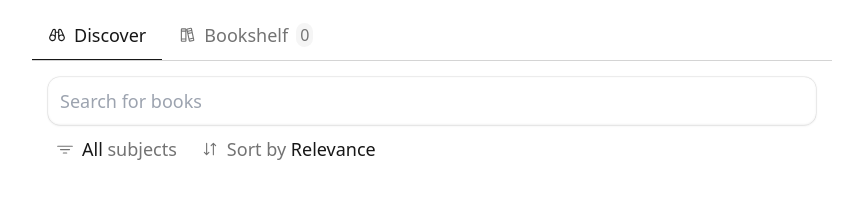
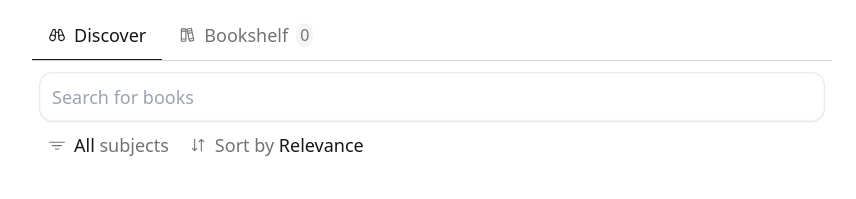
Before and after one commit to andyburris/csci1300-aggregation, a React (Create React App) app: page / in a window 1280 px wide. Shown: the part 145-344 px from the top of the page, without its empty margins (208-1064 px from the left). Built offline with nearby package versions, Linux system fonts and the light colour scheme.

Commit message:
add ebook info

```diff
--- a/src/App.tsx
+++ b/src/App.tsx
@@ -56,7 +56,7 @@ function App() {
 					<TabTrigger value="discover"><Binoculars/>Discover</TabTrigger>
 					<TabTrigger value="bookshelf"><Books/>Bookshelf <div className="text-neutral-500 bg-neutral-100 px-1 text-base rounded-full">{shelf.size}</div></TabTrigger>
 				</Tabs.List>
-				<Tabs.Content value="discover" className="py-4">
+				<Tabs.Content value="discover" className="py-3">
 					<div className="flex flex-col gap-4">
 						{discoveryList}
 					</div>
--- a/src/components/BookItem.tsx
+++ b/src/components/BookItem.tsx
@@ -15,7 +15,7 @@ export function BookItem({ book, shelfLocation, onAddToShelf }: { book: Book, sh
                 <p className="font-semibold">{book.title}</p>
                 <p className="text-neutral-500">{book.author}</p>
                 <p className="text-sm text-neutral-500">
-                    {book.year} • {(book.subject[0] ?? "Unknown") + (book.subject.length > 1 ? ` +${book.subject.length - 1}` : "")} • {`${book.ebooks} ebook${book.ebooks === 1 ? "" : "s"}`}
+                    {book.year >= 0 ? book.year : "Unknown"} • {(book.subject[0] ?? "Unknown") + (book.subject.length > 1 ? ` +${book.subject.length - 1}` : "")} • {`${book.ebooks} ebook${book.ebooks === 1 ? "" : "s"}`}
                 </p>
             </div>
             <div className="flex flex-shrink-0">
--- a/src/components/DiscoveryList.tsx
+++ b/src/components/DiscoveryList.tsx
@@ -42,14 +42,14 @@ export function DiscoveryList({ books, searchTerm, currentShelf, onAddToShelf, o
 
     return (
         <div className="flex flex-col gap-4">
-        <div className="flex flex-col gap-1">
+        <div className="flex flex-col gap-1 -mx-2">
             <input
                 placeholder="Search for books"
                 className="w-full shadow-outset p-3 rounded-xl"
                 value={searchTerm}
                 onChange={(e) => onSearch(e.target.value)}
             />
-            <div className="flex items-center flex-wrap gap-2">
+            <div className="flex items-center flex-wrap gap-1">
                 <Dropdown.Root>
                     <Dropdown.Trigger asChild>
                         <Button>
@@ -100,8 +100,8 @@ export function DiscoveryList({ books, searchTerm, currentShelf, onAddToShelf, o
                         <DropdownItem onSelect={() => setSort("Date")} icon={<Calendar/>} text="Release date"/>
                     </DropdownContent>
                 </Dropdown.Root>
-                { (hasEbook !== null || selectedSubjects.length > 0) &&
-                    <Button onClick={() => { setHasEbook(null); setSelectedSubjects([])}}>
+                { (hasEbook !== null || selectedSubjects.length > 0 || sort !== "Relevance") &&
+                    <Button onClick={() => { setHasEbook(null); setSelectedSubjects([]); setSort("Relevance")}}>
                         <ArrowCounterClockwise/> <p>Reset</p>
                     </Button>
                 }
--- a/src/data/openlibrary.ts
+++ b/src/data/openlibrary.ts
@@ -10,7 +10,7 @@ export function searchBooks(term: string): Promise<Book[]> {
                 book.title,
                 book.author_name?.join(", ") ?? "Unknown",
                 book.cover_i ? `https://covers.openlibrary.org/b/id/${book.cover_i}-M.jpg` : null,
-                book.first_publish_year ?? 0,
+                book.first_publish_year ?? -1,
                 book.subject ?? [],
                 `https://openlibrary.org/works/${book.key}`,
                 book.ebook_count_i,
```
